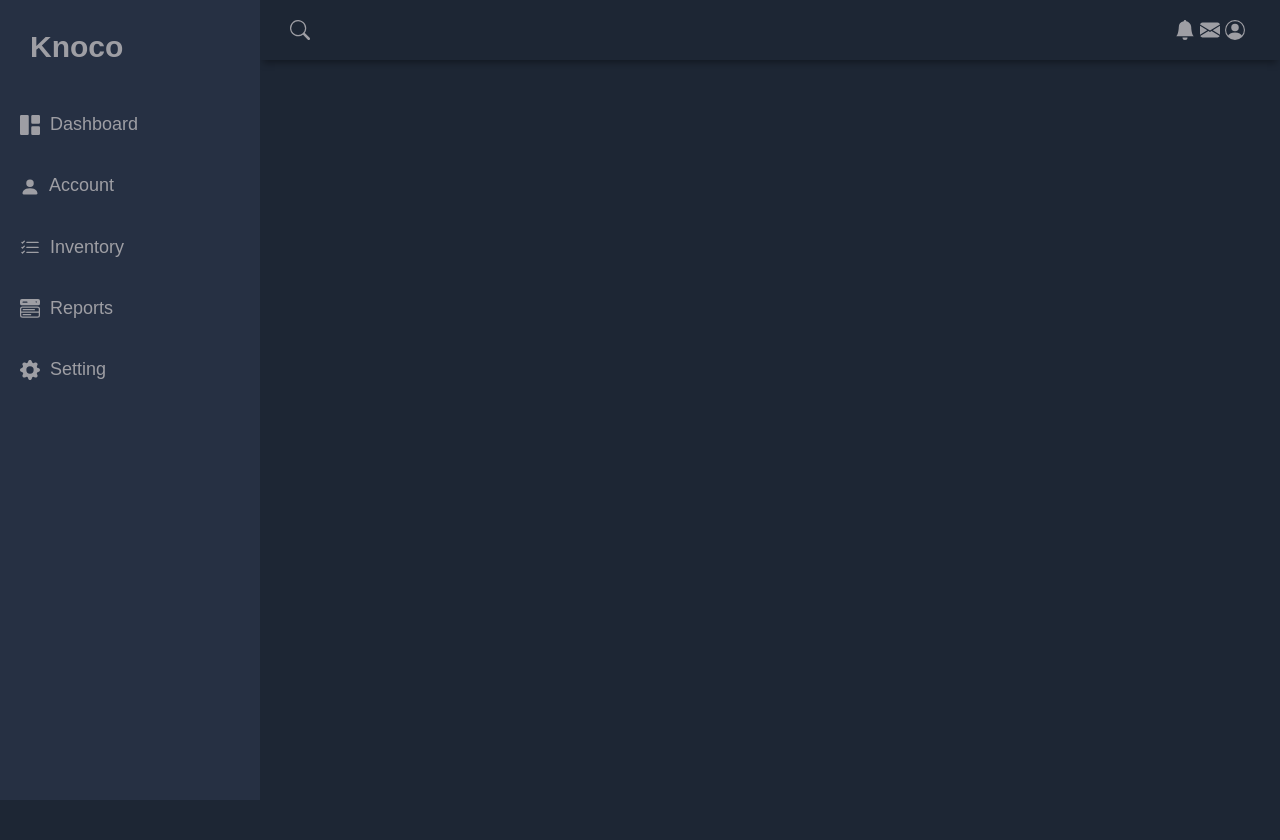
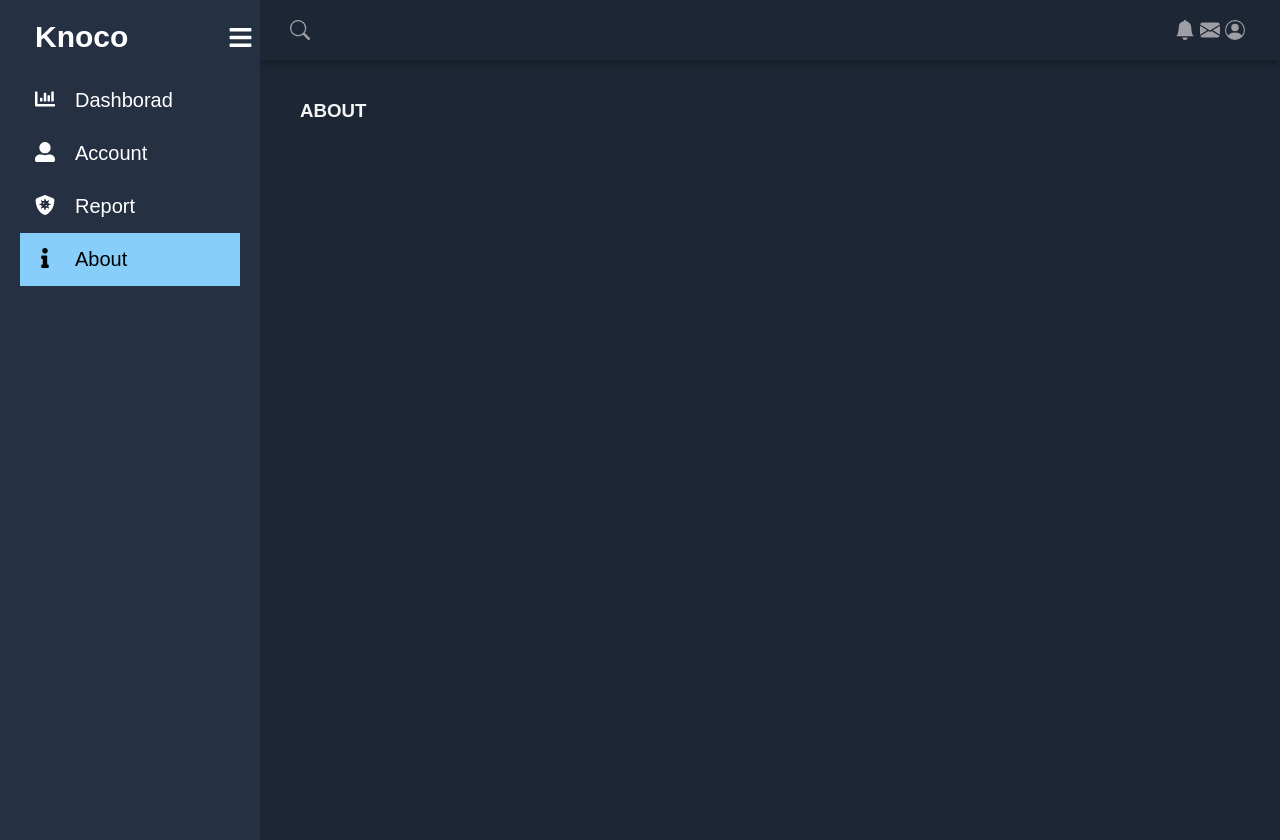
Before and after one commit to CuongAtWorkplace/SEP_FrontEnd_Web, a React (Create React App) app in the folder knoco-learning/: page /about in a window 1280 px wide. Before the commit the page ends 800 px from the top, so only its background shows below. Built offline with nearby package versions, Linux system fonts and the light colour scheme.

Commit message:
update sidebar

```diff
--- a/knoco-learning/src/components/admin/Sidebar.js
+++ b/knoco-learning/src/components/admin/Sidebar.js
@@ -30,65 +30,65 @@ const Sidebar = ({ children }, { openSidebarToggle, OpenSidebar }) => {
             icon: <FaInfo />
         },
     ]
+    return (
+        <div className='container'>
+            <div style={{width: isOpen ? "220px" : "50px"}} className='sidebar'>
+                <div className='top_section'>
+                    <h1 style={{display: isOpen ? "block" : "none"}} className='logo'>Knoco</h1>
+                    {/* <span className='icon close_icon' onClick={OpenSidebar}>X</span> */}
+                    <div style={{marginLeft: isOpen ? "100px" : "0px"}} className='bars'>
+                        <FaBars onClick={toggle}/>
+                    </div>
+                </div>
+        {
+            menuItem.map((item, index) => (
+                <NavLink to={item.path} key={index} className='link' activeclassName="active">
+                    <div className='icon'>{item.icon}</div>
+                    <div style={{display: isOpen ? "block" : "none"}} className='link_text'>{item.name}</div>
+                </NavLink>
+            ))
+        }
+    </div>
+    <div className='children'>{children}</div>
+        </div>
     // return (
-    //     <div className='container'>
-    //         <div style={{width: isOpen ? "300px" : "50px"}} className='sidebar'>
-    //             <div className='top_section'>
-    //                 <h1 style={{display: isOpen ? "block" : "none"}} className='logo'>Knoco</h1>
-    //                 {/* <span className='icon close_icon' onClick={OpenSidebar}>X</span> */}
-    //                 <div style={{marginLeft: isOpen ? "110px" : "0px"}} className='bars'>
-    //                     <FaBars onClick={toggle}/>
-    //                 </div>
+    //     <aside id="sidebar" className={openSidebarToggle ? "sidebar-responsive" : ""}>
+    //         <div className='sidebar-title'>
+    //             <div className='sidebar-brand'>
+    //                 <h1 className='logo'>Knoco</h1>
+    //                 {/* <Bs0Circle className='icon_header' /> Knoco */}
     //             </div>
-    //     {
-    //         menuItem.map((item, index) => (
-    //             <NavLink to={item.path} key={index} className='link' activeclassName="active">
-    //                 <div className='icon'>{item.icon}</div>
-    //                 <div style={{display: isOpen ? "block" : "none"}} className='link_text'>{item.name}</div>
-    //             </NavLink>
-    //         ))
-    //     }
-    // </div>
-    // <div className='children'>{children}</div>
-    //     </div>
-    return (
-        <aside id="sidebar" className={openSidebarToggle ? "sidebar-responsive" : ""}>
-            <div className='sidebar-title'>
-                <div className='sidebar-brand'>
-                    <h1 className='logo'>Knoco</h1>
-                    {/* <Bs0Circle className='icon_header' /> Knoco */}
-                </div>
-                <span className='icon close_icon' onClick={OpenSidebar}>X</span>
-            </div>
+    //             <span className='icon close_icon' onClick={OpenSidebar}>X</span>
+    //         </div>
 
-            <ul className='sidebar-list'>
-                <li className='sidebar-list-item'>
-                    <a href="">
-                        <BsGrid1X2Fill className='icon' /> Dashboard
-                    </a>
-                </li>
-                <li className='sidebar-list-item'>
-                    <a href="">
-                        <BsPersonFill className='icon' /> Account
-                    </a>
-                </li>
-                <li className='sidebar-list-item'>
-                    <a href="">
-                        <BsListCheck className='icon' /> Inventory
-                    </a>
-                </li>
-                <li className='sidebar-list-item'>
-                    <a href="">
-                        <BsMenuButtonWideFill className='icon' /> Reports
-                    </a>
-                </li>
-                <li className='sidebar-list-item'>
-                    <a href="">
-                        <BsFillGearFill className='icon' /> Setting
-                    </a>
-                </li>
-            </ul>
-        </aside>
+    //         <ul className='sidebar-list'>
+    //             <li className='sidebar-list-item'>
+    //                 <a href="">
+    //                     <BsGrid1X2Fill className='icon' /> Dashboard
+    //                 </a>
+    //             </li>
+    //             <li className='sidebar-list-item'>
+    //                 <a href="">
+    //                     <BsPersonFill className='icon' /> Account
+    //                 </a>
+    //             </li>
+    //             <li className='sidebar-list-item'>
+    //                 <a href="">
+    //                     <BsListCheck className='icon' /> Inventory
+    //                 </a>
+    //             </li>
+    //             <li className='sidebar-list-item'>
+    //                 <a href="">
+    //                     <BsMenuButtonWideFill className='icon' /> Reports
+    //                 </a>
+    //             </li>
+    //             <li className='sidebar-list-item'>
+    //                 <a href="">
+    //                     <BsFillGearFill className='icon' /> Setting
+    //                 </a>
+    //             </li>
+    //         </ul>
+    //     </aside>
     );
 };
 
--- a/knoco-learning/src/pages/admin/About.js
+++ b/knoco-learning/src/pages/admin/About.js
@@ -2,9 +2,11 @@ import React from 'react';
 
 const About = () => {
     return (
-        <div>
-            <h1>About Page</h1>
-        </div>
+        <main className='main-container'>
+            <div className='main-title'>
+                <h3>ABOUT</h3>
+            </div>
+        </main>
     );
 };
 
--- a/knoco-learning/src/pages/admin/Account.js
+++ b/knoco-learning/src/pages/admin/Account.js
@@ -2,9 +2,11 @@ import React from 'react';
 
 const Account = () => {
     return (
-        <div>
-            <h1>Account</h1>
-        </div>
+        <main className='main-container'>
+            <div className='main-title'>
+                <h3>ACCOUNT</h3>
+            </div>
+        </main>
     );
 };
 
--- a/knoco-learning/src/pages/admin/Report.js
+++ b/knoco-learning/src/pages/admin/Report.js
@@ -2,9 +2,11 @@ import React from 'react';
 
 const Report = () => {
     return (
-        <div>
-            <h1>Report</h1>
-        </div>
+        <main className='main-container'>
+            <div className='main-title'>
+                <h3>REPORT</h3>
+            </div>
+        </main>
     );
 };
 
--- a/knoco-learning/src/style/pages/admin.css
+++ b/knoco-learning/src/style/pages/admin.css
@@ -23,7 +23,7 @@
 .top_section{
     display: flex;
     align-items:center;
-    padding:20px 15px;
+    padding: 0 15px 20px;
 }
 .logo{
     font-size: 30px;
@@ -36,7 +36,7 @@
 .link{
     display: flex;
     color: #fff;
-    padding: 10px 15px;
+    padding: 15px 15px;
     gap: 15px;
     transition: all 0.5s;
 }
```
